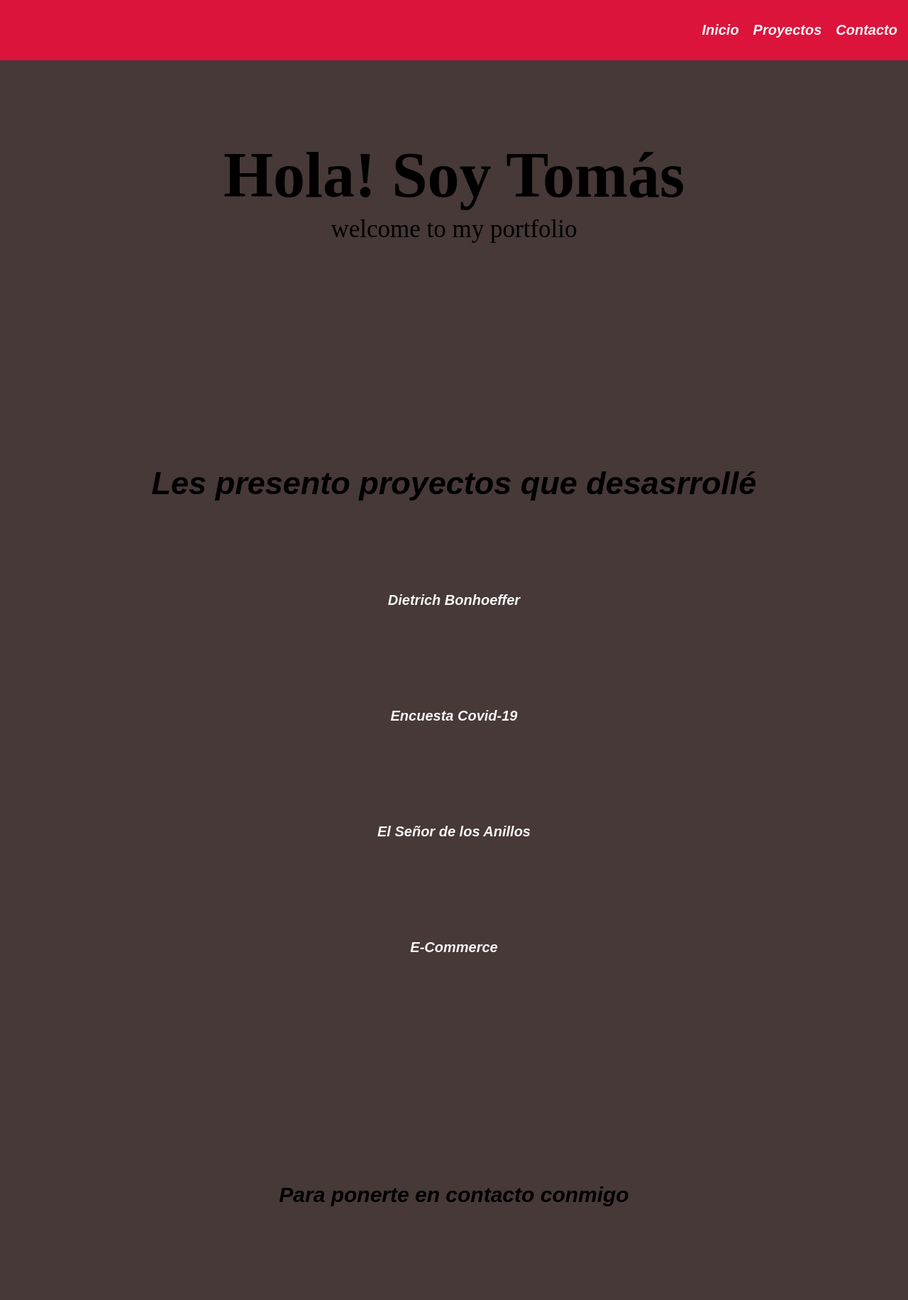
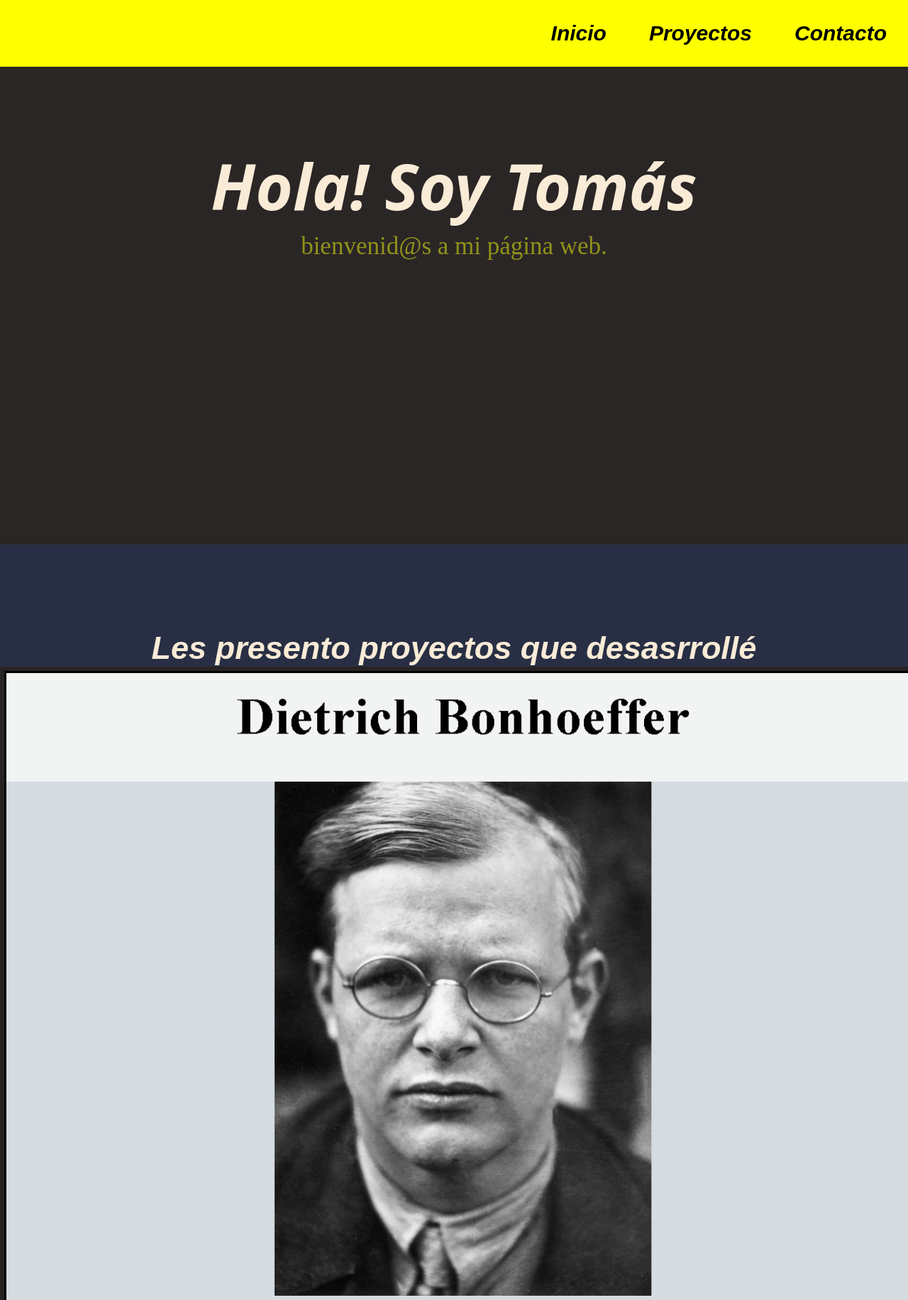
Before and after one commit to Gui11erm/freecodecamp, a plain HTML site: page Proyecto_Final_Diseño_Web_Responsive/index.html in a window 1280 px wide. Shown: the top 1831 px of the page at 71% size. Drawn offline with Linux system fonts and the light colour scheme.

Commit message:
agregamos imagenes y style

```diff
--- a/Proyecto_Final_Diseño_Web_Responsive/index.html
+++ b/Proyecto_Final_Diseño_Web_Responsive/index.html
@@ -11,8 +11,8 @@
 <body>
 
     <!-- START NAVBAR -->
-    <nav id="navbar">
-        <ul>
+    <nav id="navbar" class="nav">
+        <ul class="navList">
             <li class="button-nav">
                 <a href="#welcome-section" class="">Inicio</a>
             </li>
@@ -29,7 +29,7 @@
     <!-- START WELCOME-SECTION -->
     <section id="welcome-section">
         <h1>Hola! Soy Tomás</h1>
-        <p>welcome to my portfolio</p>
+        <p class="welcome_parraf">bienvenid@s a mi página web.</p>
     </section>
     <!-- END WELCOME-SECTION -->
 
@@ -40,7 +40,7 @@
         <div class="grid">
             <div class="grid-projects">
                 <a href="http://" target="_blank" rel="noopener noreferrer">
-                    <img src="" alt="" class="img-projects">
+                    <img src="img/Bonhoeffer-portada.png" alt="Dietrich_Bonhoeffer" class="img-projects">
                     <span>
                         Dietrich Bonhoeffer
                     </span>
@@ -48,18 +48,30 @@
             </div>
 
             <div class="grid-projects">
-                <img src="" alt="" class="img-projects">
-                <a href="http://" target="_blank" rel="noopener noreferrer">Encuesta Covid-19</a>
+                <a href="http://" target="_blank" rel="noopener noreferrer">
+                    <img src="" alt="" class="img-projects">
+                    <span>
+                        Encuesta Covid-19
+                    </span>
+                </a>
             </div>
 
             <div class="grid-projects">
-                <img src="" alt="" class="img-projects">
-                <a href="http://" target="_blank" rel="noopener noreferrer">El Señor de los Anillos</a>
+                <a href="http://" target="_blank" rel="noopener noreferrer">
+                    <img src="" alt="" class="img-projects">
+                    <span>
+                        El Señor de los Anillos
+                    </span>
+                </a>
             </div>
 
             <div class="grid-projects">
-                <img src="" alt="" class="img-projects">
-                <a href="http://" target="_blank" rel="noopener noreferrer">E-Commerce</a>
+                <a href="http://" target="_blank" rel="noopener noreferrer">
+                    <img src="" alt="" class="img-projects">
+                    <span>
+                        E-Commerce
+                    </span>
+                </a>
             </div>
         </div>
 
@@ -70,7 +82,11 @@
     <section id="contact">
         <div>
             <h3>Para ponerte en contacto conmigo</h3>
-            <i ></i>
+        </div>
+        <div>
+            <a href="http://" target="_blank" rel="linkedin"></a>
+            <a href="http://" target="_blank" rel="gmail"></a>
+            <a href="http://" target="_blank" rel="whatsapp"></a>
         </div>
     </section>
     <!-- END CONTACT-SECTION -->
--- a/Proyecto_Final_Diseño_Web_Responsive/style.css
+++ b/Proyecto_Final_Diseño_Web_Responsive/style.css
@@ -1,112 +1,212 @@
 html {
-    background-color: #463937;
+    box-sizing: border-box;
+
+    /* Set font size for easy rem calculations
+     * default document font size = 16px, 1rem = 16px, 100% = 16px
+     * (100% / 16px) * 10 = 62.5%, 1rem = 10px, 62.5% = 10px
+    */
+    font-size: 62.5%;
+    scroll-behavior: smooth;
+  }
+
+  /* A few media query to set some font sizes at different screen sizes.
+   * This helps automate a bit of responsiveness.
+   * The trick is to use the rem unit for size values, margin and padding.
+   * Because rem is relative to the document font size
+   * when we scale up or down the font size on the document
+   * it will affect all properties using rem units for the values.
+  */
+
+  /* I am using the em unit for breakpoints
+   * The calculation is the following
+   * screen size divided by browser base font size
+   * As an example: a breakpoint at 980px
+   * 980px / 16px = 61.25em
+  */
+
+  /* 1200px / 16px = 75em */
+  @media (max-width: 75em) {
+    html {
+      font-size: 60%;
+    }
+  }
+
+  /* 980px / 16px = 61.25em */
+  @media (max-width: 61.25em) {
+    html {
+      font-size: 58%;
+    }
+  }
+
+  /* 460px / 16px = 28.75em */
+  @media (max-width: 28.75em) {
+    html {
+      font-size: 55%;
+    }
+  }
+
+* {
+    margin: 0;
+    padding: 0;
 }
 
 body {
     min-height: 100vh;
     max-width: 100%;
-    margin: 0 auto;
+    margin: auto;
 }
 
+/* barra de navegacion - Nav */
+
 #navbar {
-    position:fixed;
-    background-color:crimson;
-    width:auto;
+    display: flex;
+    justify-content: flex-end;
+    position: fixed;
+    top: 0;
+    left: 0;
+    background-color:yellow;
     width: 100%;
+    z-index: 10;
+    margin-right: 3rem;
 }
 
-ul {
+.navList {
+    text-align: right;
+    display: flex;
     list-style: none;
-    display: flex;
-    justify-content: right;
-    padding: 5px;
 }
 
-li {
-    position: static;
-    float: right;
-    padding: 10px;
+.navList a {
+    display: block;
+    font-size: 3rem;
+    padding: 3rem;
+}
+
+.navList a:hover{
+    font-size: 3.1rem;
+    color: thistle;
+    background-color: #282323;
 }
 
 a {
-    color: whitesmoke;
+    display: block;
+    color: black;
     text-decoration: none;
     font-size: 20px;
     font-family: 'Russo One', sans-serif;
     font-weight:bold;
     font-style: italic;
-    transition: font-size, .5s;
+    box-sizing: content-box;
+    transition: .4s;
 }
 
-a:hover {
-    font-size:medium;
-}
+/* STYLE WELCOME SECTION */
 
 #welcome-section {
-    padding-top: 120px;
-    padding-bottom: 120px;
+    margin: 0 auto 0 auto;
+    padding-top: 200px;
+    padding-bottom: 400px;
+    background-color: rgb(42, 38, 38);
 }
 
 h1 {
+    font-family: system-ui, -apple-system, BlinkMacSystemFont, 'Segoe UI', Roboto, Oxygen, Ubuntu, Cantarell, 'Open Sans', 'Helvetica Neue', sans-serif;
+    font-style: italic;
+    color: antiquewhite;
     text-align: center;
     font-size: 90px;
     margin-bottom: 5px;
 }
 
-p {
+.welcome_parraf {
+    color: rgb(146, 146, 26);
     text-align: center;
     font-size: 35px;
     margin-top: 5px;
 }
 
+.welcome_parraf:hover {
+    color: yellow;
+}
+
+/* STYLE PROJECTS */
+
 #projects {
+    background-color: #282F44;
     padding-top: 120px;
-    padding-bottom: 120px;
+    text-align: center;
+    margin: auto;
 }
 
 h2 {
+    color: antiquewhite;
     text-align: center;
     font-size: 45px;
     font-style: oblique;
     font-family: 'Russo One', sans-serif;
+    font-style: italic;
 }
 
 .grid {
-    grid-template-columns: 50px;
-    grid-template-rows: 300px;
+    display: grid;
+    grid-template-columns: repeat(auto-fit, minmax (400px, 1fr));
+    width: 100%;
+    max-width: 1920px;
+    margin: 0 auto;
+    margin-bottom: 10rem;
+    border: #282323;
+    border-style: solid;
+
 }
 
 .grid-projects {
+    row-gap: 4rem;
+    column-gap: 4rem;
     display: grid;
-    text-align: center;
-    padding: 50px;
-    margin-right: 0px;
+    grid-template-columns: repeat(auto-fit, minmax (400px, 1fr));
+    width: 100%;
+    max-width: 1920px;
+    margin: 0 auto;
+    margin-bottom: 10rem;
+    border: #282323;
+    border-style: solid;
 }
 
-.img-projects{
-    padding: 20px;
-    display: grid;
+img{
+    height: calc(100% - 6rem);
+    width: 100%;
+    border-style: solid;
 }
 
+/* CONTACTO */
+
 #contact {
-    padding-top: 120px;
-    padding-bottom: 120px;
+    padding-top: 190px;
+    padding-bottom: 350px;
     text-align: center;
+    background-color: rgb(210, 213, 203);
 }
 
 h3 {
     font-family: 'Russo One', sans-serif;
     font-style: italic;
-    font-size: 30px;
+    font-size: 4rem;
+    color:#282323;
 }
 
+/* FOOTER */
+
 footer {
-    background-color: #2B2828;
+    padding: 30px;
+    background-color: #282323;
+    display: block;
+    z-index: 10;
 }
 
 h6 {
-    color: white;
-    font-size: 20px;
-    text-align: right;
-    margin-right: 10px;
+    color: rgb(255, 255, 255);
+    font-size: 25px;
+    text-align: center;
+    font-family: 'Russo One', sans-serif;
+    font-weight: lighter;
 }
```
Also changed, not shown: Proyecto_Final_Diseño_Web_Responsive/img/Bonhoeffer-portada.png (added), Proyecto_Final_Diseño_Web_Responsive/script.js (added).
